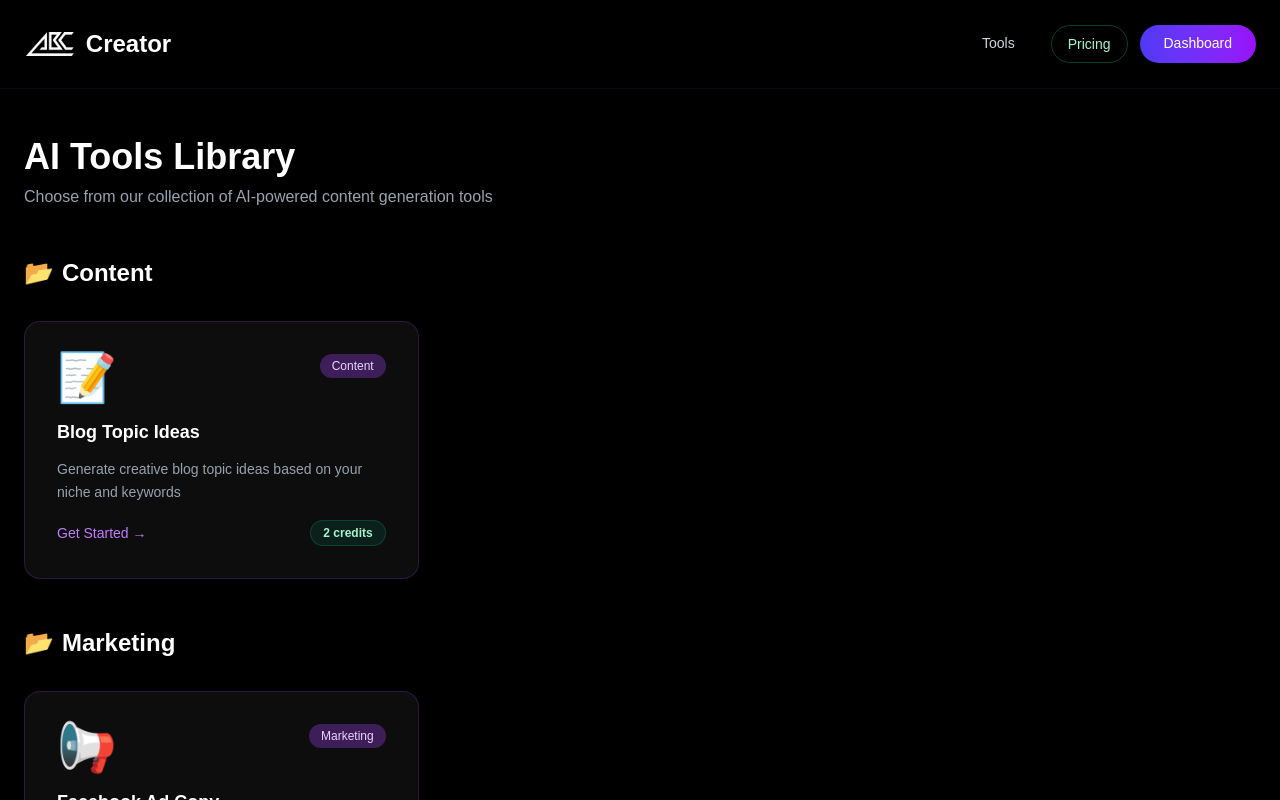
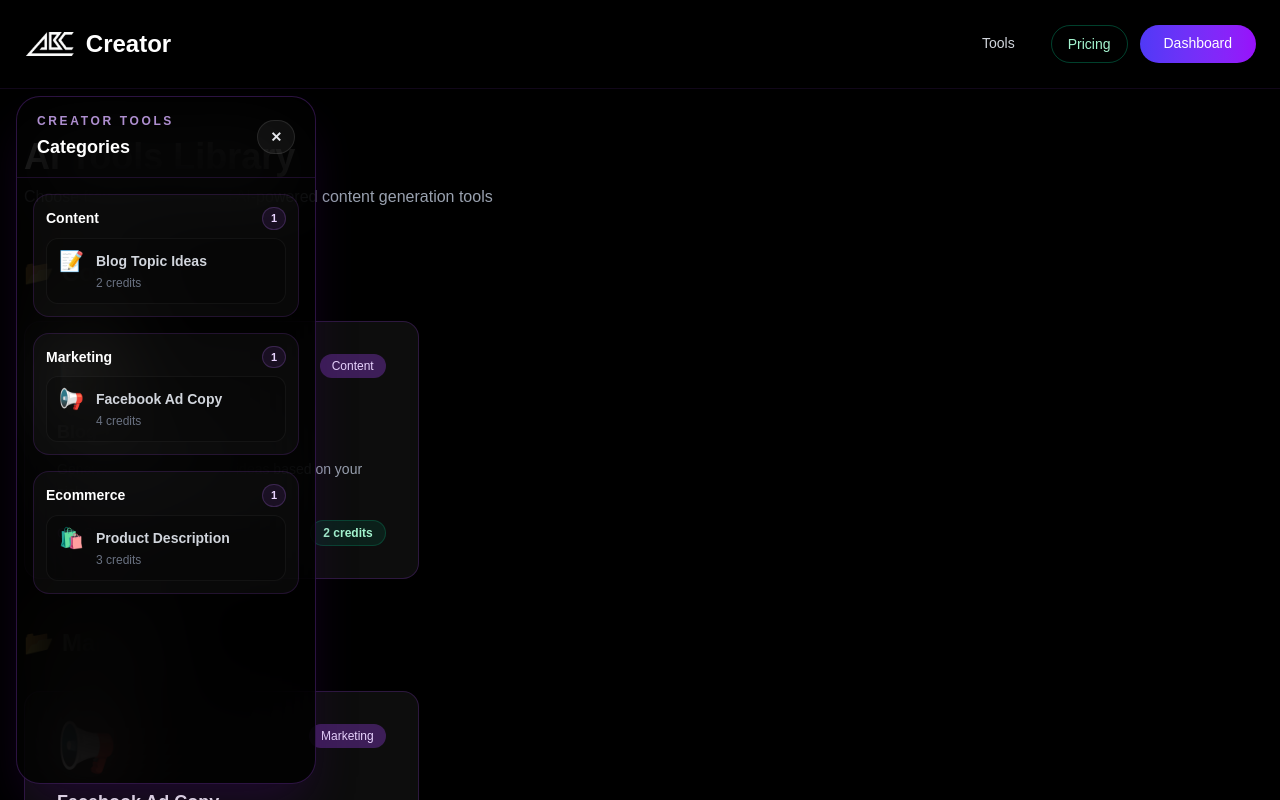
Before and after one commit to sajanmenuluttlegya/abc-creator-clean, a Next.js app in the folder abc-creator-app/: page /tools in a window 1280 px wide. Shown: the top 800 px of the page. Built offline with nearby package versions, Linux system fonts and the light colour scheme.

Commit message:
Show category sidebar on tools page

```diff
--- a/abc-creator-app/app/tools/page.tsx
+++ b/abc-creator-app/app/tools/page.tsx
@@ -1,6 +1,7 @@
 "use client";
 
 import Link from "next/link";
+import { ToolCategorySidebar } from "@/components/ToolCategorySidebar";
 import { publicTools } from "@/lib/tools/public-tools";
 
 export default function ToolsPage() {
@@ -14,6 +15,8 @@ export default function ToolsPage() {
 
   return (
     <main className="min-h-screen bg-black">
+      <ToolCategorySidebar />
+
       {/* Navigation */}
       <nav className="sticky top-0 z-50 bg-black/50 backdrop-blur-xl border-b border-purple-500/10">
         <div className="max-w-7xl mx-auto px-6 py-4 flex items-center justify-between">
```
Lines whose indentation alone changed are shown as unchanged.
